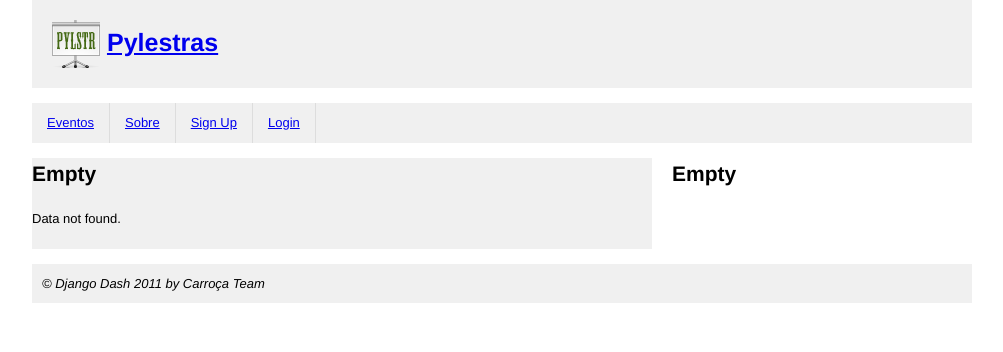
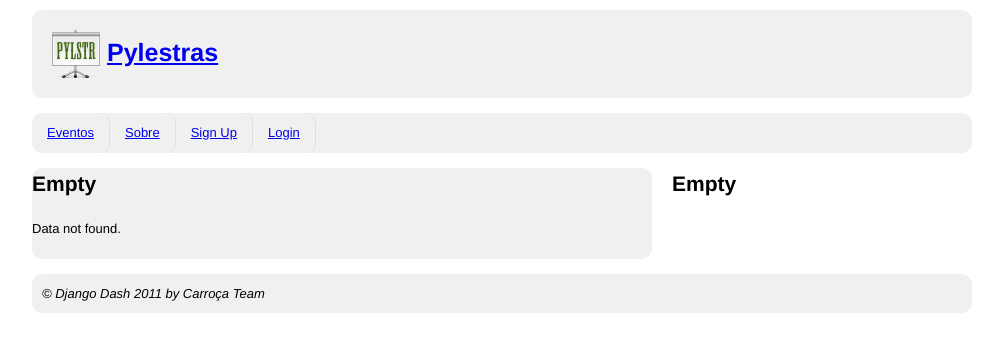
Before and after one commit to fabiocerqueira/djangodash2011, a Django app: template src/pylestras/templates/index.html in a window 1280 px wide. Shown: the top 352 px of the page, without its empty margins (138-1141 px from the left). Run offline with Django 3.2, Linux system fonts and the light colour scheme; the template is opened without the code that fills it, so the values that code supplies are empty; some libraries are stand-ins or nearby versions.

Commit message:
formatação na homepage.

```diff
--- a/src/pylestras/static_files/css/style.css
+++ b/src/pylestras/static_files/css/style.css
@@ -18,7 +18,14 @@ audio[controls], canvas, video { display: inline-block; *display: inline; *zoom:
  * Pylestras
  */
 
+.border_radius_all {
+    border-radius: 10px;
+    -moz-border-radius: 10px;
+    -webkit-border-radius: 10px;
+}
+
 .header {
+    margin-top: 10px;
     background-color: #f0f0f0;
 }
 
@@ -63,3 +70,16 @@ audio[controls], canvas, video { display: inline-block; *display: inline; *zoom:
     font-size: 0.8em;
     color: #555;
 }
+
+.pres_title {
+    margin: 10px 0 0 10px;
+}
+
+.pres_speaker {
+    margin: 0 0 10px 10px;
+    color: #777;
+}
+
+.pres_description {
+    margin: 10px;
+}
--- a/src/pylestras/templates/base.html
+++ b/src/pylestras/templates/base.html
@@ -28,7 +28,7 @@
 
     <div class="container_12">
         <!-- Header -->
-        <div class="grid_12 header">
+        <div class="grid_12 header border_radius_all">
             <h1 class="title">
                 <img src="{{ STATIC_URL }}img/logo_pylstr.png" alt="Pylestras" title="Pylestras">
                 <a href="{% url homepage %}">Pylestras</a>
@@ -37,15 +37,15 @@
         <div class="clear"></div>
 
         <!-- Main menu -->
-        <div class="grid_12 nav">
-            <a href="#">Eventos</a>
-            <a href="#">Sobre</a>
+        <div class="grid_12 nav border_radius_all">
+            <a class="border_radius_all" href="#">Eventos</a>
+            <a class="border_radius_all" href="#">Sobre</a>
             {% if user.is_authenticated %}
-            <a href="{% url dashboard_index %}">{% trans "Dashboard" %}</a>
-            <a href="{% url auth_logout %}">{% trans "Logout" %}</a>
+            <a class="border_radius_all" href="{% url dashboard_index %}">{% trans "Dashboard" %}</a>
+            <a class="border_radius_all" href="{% url auth_logout %}">{% trans "Logout" %}</a>
             {% else %}
-            <a href="{% url registration_register %}">{% trans "Sign Up" %}</a>
-            <a href="{% url auth_login %}">{% trans "Login" %}</a>
+            <a class="border_radius_all" href="{% url registration_register %}">{% trans "Sign Up" %}</a>
+            <a class="border_radius_all" href="{% url auth_login %}">{% trans "Login" %}</a>
             {% endif %}
         </div>
 
@@ -61,7 +61,7 @@
         <div class="clear"></div>
 
         <!-- Footer -->
-        <div class="grid_12 footer">
+        <div class="grid_12 footer border_radius_all">
             <address>
                 &copy; Django Dash 2011 by Carroça Team
             </address>
--- a/src/pylestras/templates/index.html
+++ b/src/pylestras/templates/index.html
@@ -1,10 +1,10 @@
 {% extends "base.html" %}
 {% block content %}
-    <div class="grid_8 content">
+    <div class="grid_8 content border_radius_all">
         {% for presentation in presentations %}
-            <h3>{{ presentation.title }}</h3>
-            <p>{{ presentation.speaker }}</p>
-            <p>{{ presentation.description }}</p>
+            <h3 class="pres_title">{{ presentation.title }}</h3>
+            <p class="pres_speaker">{{ presentation.speaker }}</p>
+            <p class="pres_description">{{ presentation.description }}</p>
         {% empty %}
             <h3>Empty</h3>
             <p>Data not found.</p>
```
Also changed, not shown: dep/logo_pylstr_high.png.
